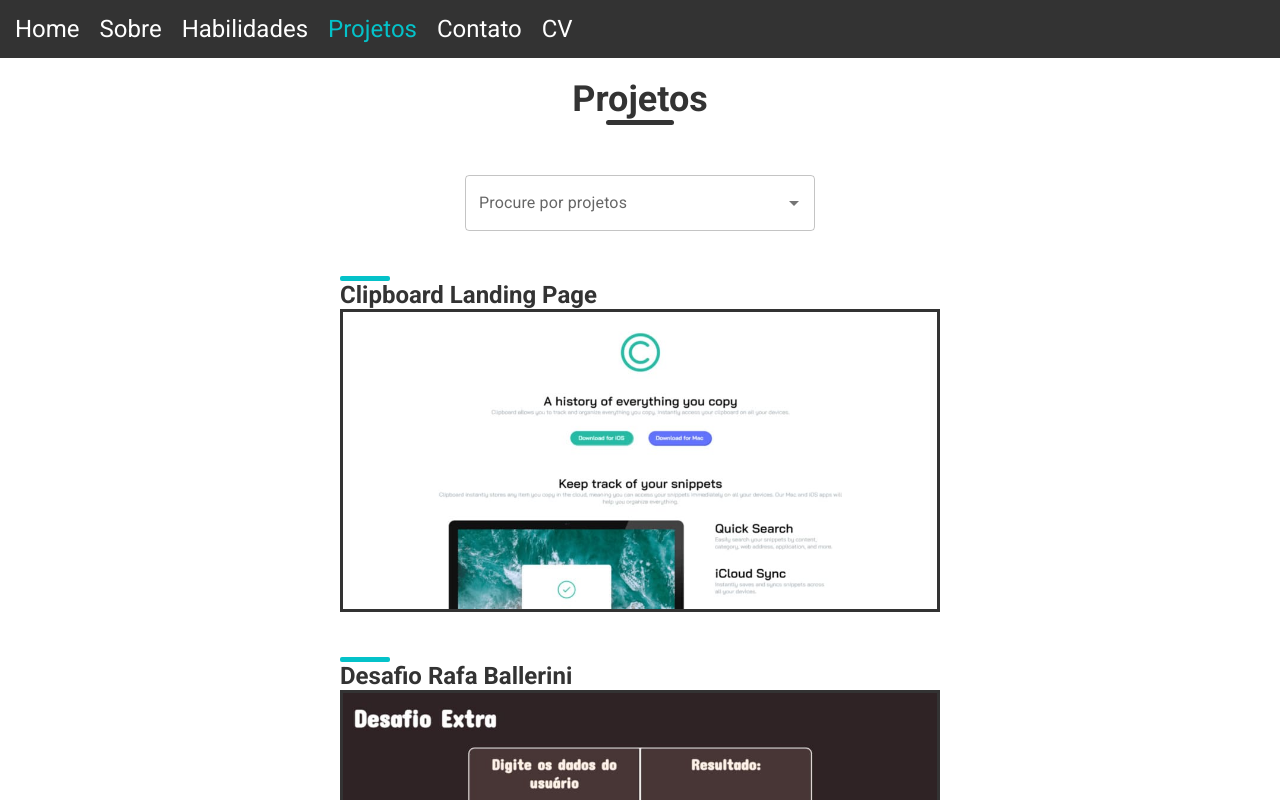
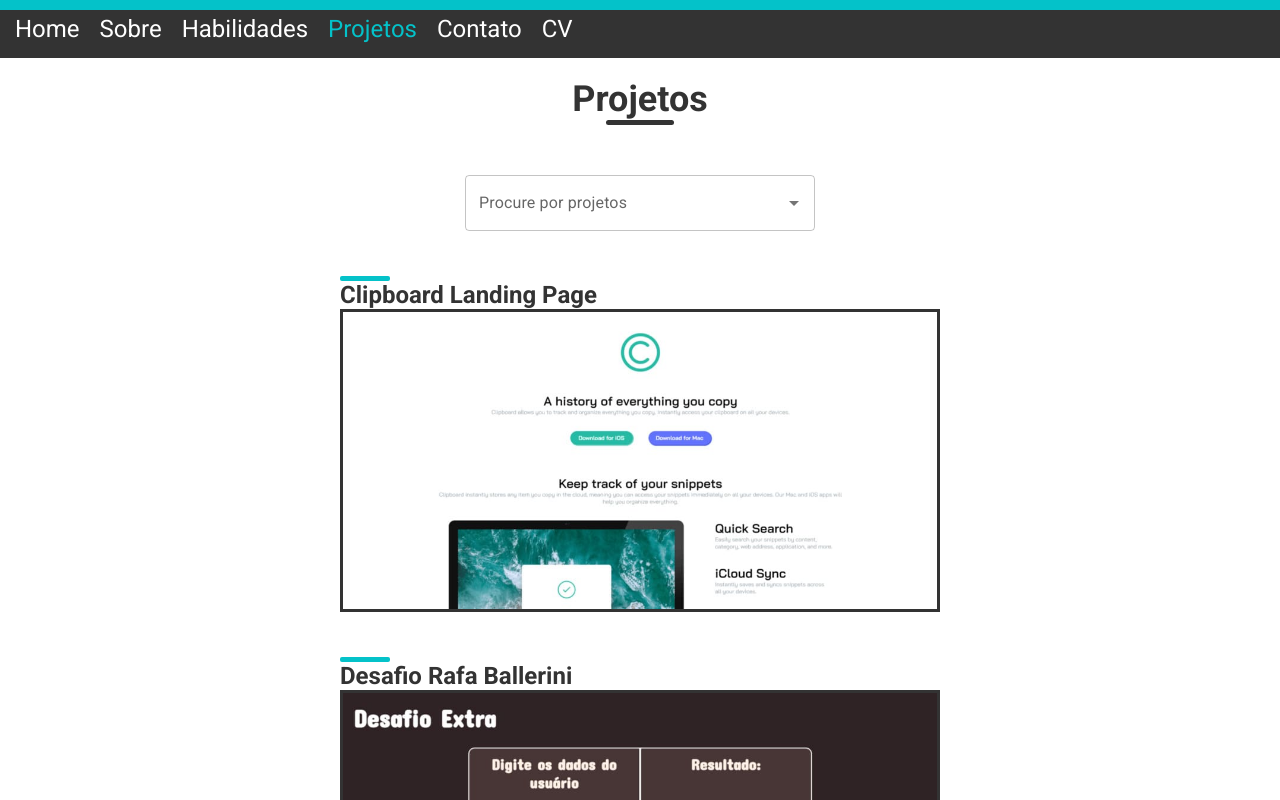
Before and after one commit to matheuspergoli/portfolio, a React (Vite) app: page /sobre/projetos in a window 1280 px wide. Shown: the top 800 px of the page. Built offline with nearby package versions, Linux system fonts and the light colour scheme.

Commit message:
Adicionando barra de progresso animada ao scroll

```diff
--- a/src/Components/Projetos/Projeto.tsx
+++ b/src/Components/Projetos/Projeto.tsx
@@ -1,6 +1,6 @@
 import React from 'react'
 import { useNavigate } from 'react-router-dom'
-import { motion } from 'framer-motion'
+import { motion, useScroll, useSpring } from 'framer-motion'
 import styled from 'styled-components'
 import Clipboard from '../../images/clipboard-flexbox.jpg'
 import Desafio from '../../images/desafio-ballerini.jpg'
@@ -167,6 +167,17 @@
   border: 2px solid #1e242c;
 `
 
+export const ProgressBar = styled(motion.div)`
+  position: fixed;
+  top: 0;
+  left: 0;
+  right: 0;
+  height: 10px;
+  transform-origin: 0%;
+  background-color: #04c2c9;
+  z-index: 1000;
+`
+
 const animations = {
   initial: { opacity: 0 }
 }
@@ -193,8 +204,17 @@
     setProjetoSelecionado(projetoAtual)
   }, [inputValue])
 
+  const { scrollYProgress } = useScroll();
+  const scaleX = useSpring(scrollYProgress, {
+    stiffness: 100,
+    damping: 30,
+    restDelta: 0.001
+  })
+
   return (
     <>
+      <ProgressBar style={{ scaleX }} />
+
       <Autocomplete
       disablePortal
       noOptionsText={'Nada encontrado'}
--- a/src/Components/Projetos/VerMais.tsx
+++ b/src/Components/Projetos/VerMais.tsx
@@ -1,6 +1,7 @@
 import React from 'react'
 import styled from 'styled-components'
-import { Container, ContainerProjeto, Title, Button } from './Projeto'
+import { useScroll, useSpring } from 'framer-motion'
+import { Container, ContainerProjeto, Title, Button, ProgressBar } from './Projeto'
 import AdviceGenerator from '../../images/advice-generator.jpg'
 import BuscadorCep from '../../images/buscador-cep.jpg'
 import FlexBlog from '../../images/flexblog.jpg'
@@ -91,8 +92,17 @@
     setProjetoSelecionado(projetoAtual)
   }, [inputValue])
 
+  const { scrollYProgress } = useScroll();
+  const scaleX = useSpring(scrollYProgress, {
+    stiffness: 100,
+    damping: 30,
+    restDelta: 0.001
+  })
+
   return (
     <>
+      <ProgressBar style={{ scaleX }} />
+
       <Autocomplete
       disablePortal
       noOptionsText={'Nada encontrado'}
```
